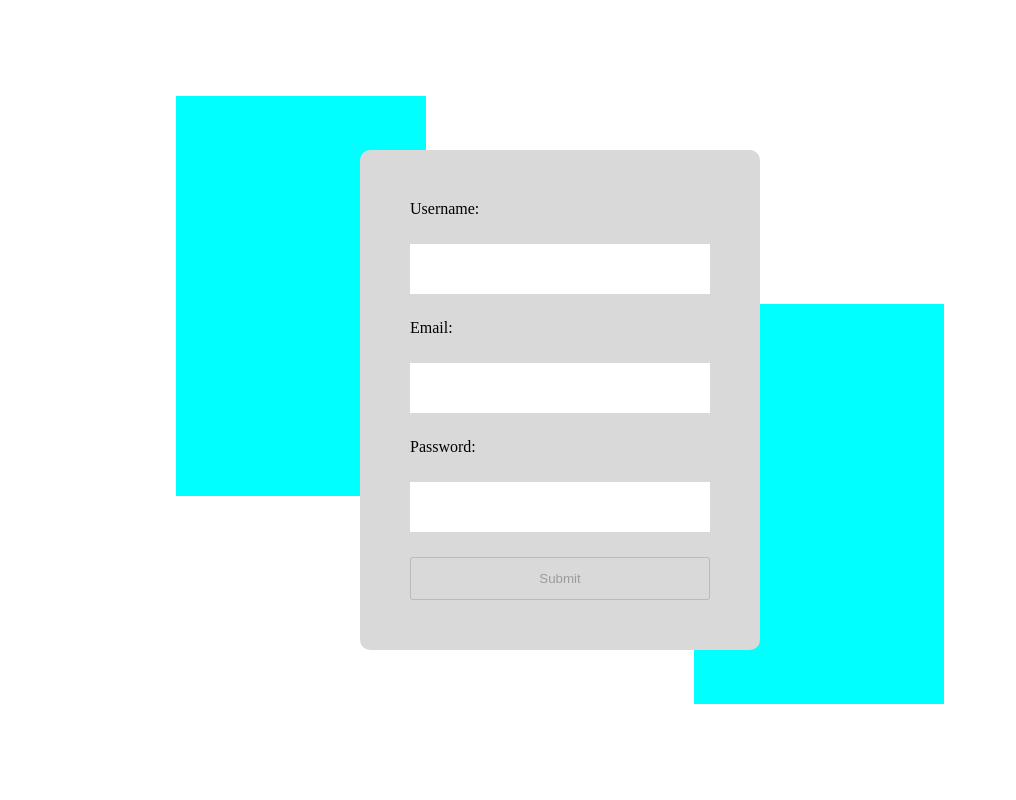
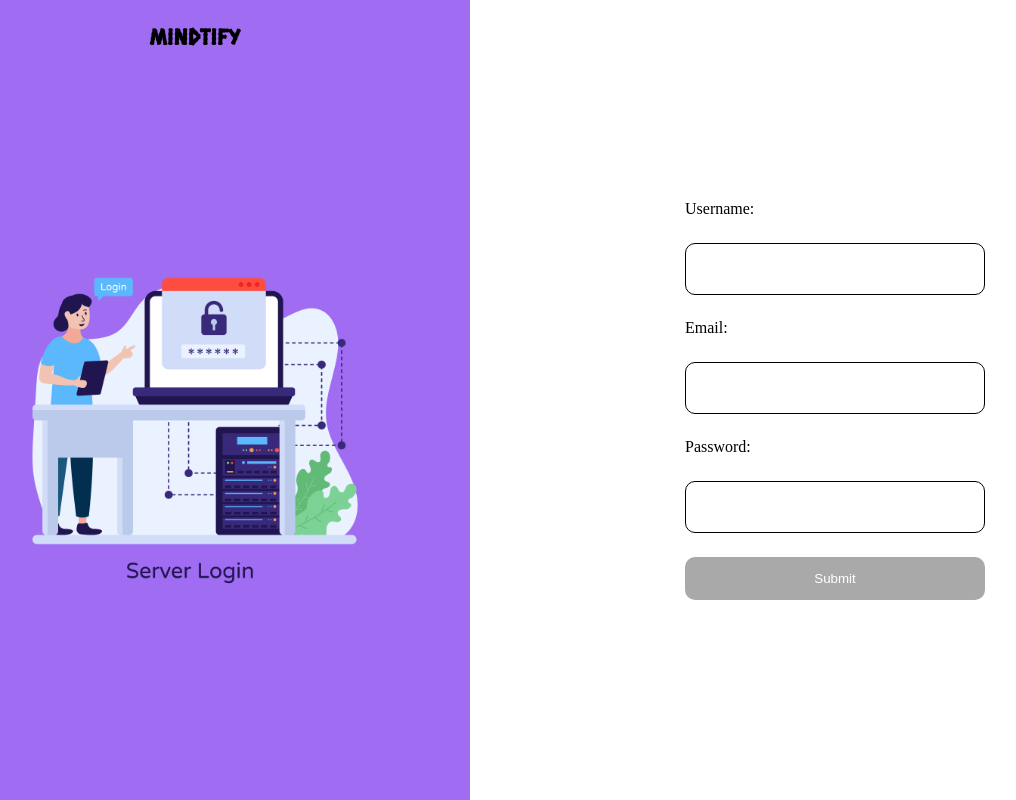
Before and after one commit to g1Den1s-it/mindtify_frontend, a React (Create React App) app: page /sign-up in a window 1280 px wide. Shown: the whole page, without its empty margins (80-1096 px from the left). Built offline with nearby package versions, Linux system fonts and the light colour scheme.

Commit message:
updated design sign up page

```diff
--- a/src/modules/signUpForm/signUpForm.css
+++ b/src/modules/signUpForm/signUpForm.css
@@ -4,9 +4,6 @@
     display: flex;
     flex-direction: column;
     justify-content: space-between;
-    background-color: #D9D9D9;
     padding: 50px 50px 50px 50px;
     border-radius: 10px;
-    position: absolute;
-    z-index: 2;
 }
--- a/src/pages/signUp/signUp.css
+++ b/src/pages/signUp/signUp.css
@@ -2,34 +2,45 @@
     width: 100%;
     height: 100vh;
     display: flex;
-    justify-content: center;
 }
-.sign-up__container{
-    max-width: 1440px;
+.sign-up__holder{
+    height: 100%;
+    width: 550px;
+    background-color: #A06DF2;
+    display: flex;
+    align-items: start;
+}
+.sign-up__logo{
+    display: none;
+}
+.sign-up__img{
+    width: 378px;
+    height: 378px;
+}
+.sign-up__holder_wrapper{
+    margin-top: 20px;
     width: 100%;
-    height: 100%;
-    position: relative;
+    height: 600px;
+    display: flex;
+    flex-direction: column;
+    justify-content: space-between;
+    align-items: center;
+}
+.sign-up__wrapper{
+    flex: 1;
     display: flex;
     justify-content: center;
     align-items: center;
 }
-.decoration:before,
-.decoration:after{
-    content: '';
-    width: 250px;
-    height: 400px;
-    position: absolute;
-    background-color: aqua;
-    z-index: 1;
+
+@media (max-width: 956px) {
+    .sign-up__wrapper{
+        flex-direction: column;
+    }
+    .sign-up__holder{
+        display: none;
+    }
+    .sign-up__logo{
+        display: block;
+    }
 }
-.decoration:before{
-    left: 20%;
-    top: 12%;
-}
-.decoration:after{
-    right: 20%;
-    bottom: 12%;
-}
-.sign-up__button{
-    padding: 12px 8px 12px 8px;
-}
--- a/src/pages/signUp/signUp.js
+++ b/src/pages/signUp/signUp.js
@@ -1,12 +1,24 @@
 import "./signUp.css"
 import {SignUpForm} from "../../modules";
+import {Logo} from "../../ui";
 
 const SignUp = () =>{
+    const loginImage = "/login/login.png";
+
     return(
         <div className="sign-up">
-            <div className="sign-up__container">
-                <SignUpForm />
-                <div className="decoration"></div>
+
+            <div className="sign-up__holder">
+                <div className="sign-up__holder_wrapper">
+                    <Logo url="/">Mindtify</Logo>
+                    <img className="sign-up__img" src={loginImage}/>
+                </div>
+            </div>
+            <div className="sign-up__wrapper">
+                <div className="sign-up__logo">
+                    <Logo url="/">Mindtify</Logo>
+                </div>
+                <SignUpForm/>
             </div>
         </div>
     );
--- a/src/ui/input/input.css
+++ b/src/ui/input/input.css
@@ -1,6 +1,19 @@
 .input{
     outline: none;
-    border: none;
+    border: 1px black solid;
+    border-radius: 10px;
     padding: 12px 8px 12px 8px;
     font-size: 22px;
 }
+.sign-up__button{
+    background-color: #57d38c;
+    color: white;
+    border: none;
+    border-radius: 10px;
+    padding: 14px 8px 14px 8px;
+    cursor: pointer;
+}
+.sign-up__button:disabled{
+    background-color: darkgray;
+    cursor: not-allowed;
+}
```
Also changed, not shown: public/login/login.png (added).
